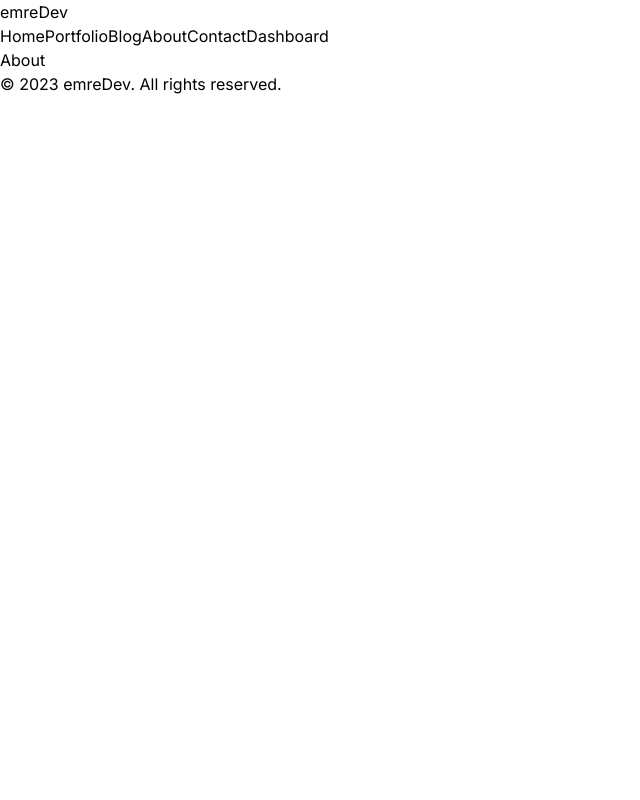
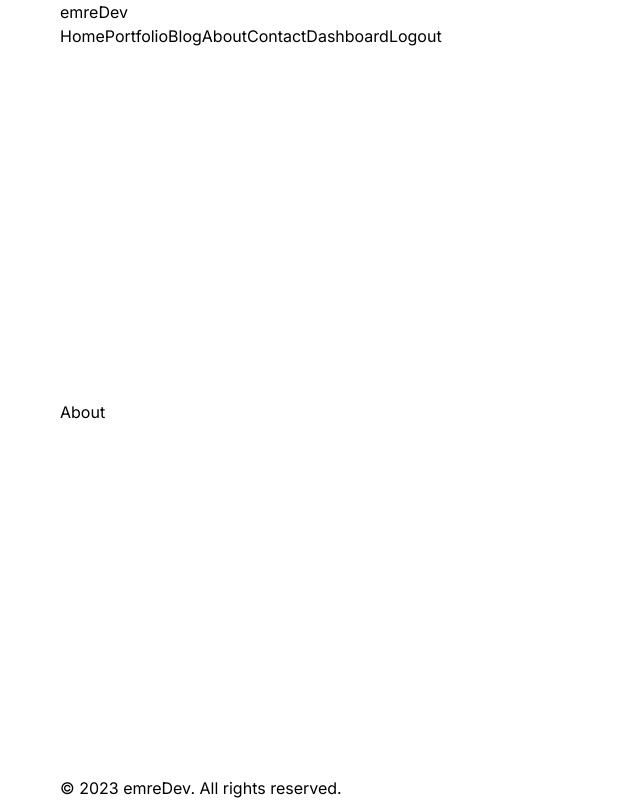
Before and after one commit to emrecoban/company, a Next.js app: page /about in a window 1280 px wide. Shown: the whole page, without its empty margins (0-640 px from the left). Built offline with nearby package versions, Linux system fonts and the light colour scheme.

Commit message:
navbar updated

```diff
--- a/src/app/globals.css
+++ b/src/app/globals.css
@@ -1,3 +1,13 @@
 @tailwind base;
 @tailwind components;
 @tailwind utilities;
+
+.container {
+    max-width: 1366px;
+    min-height: 100vh;
+    margin: 0 auto;
+    padding: 0 60px;
+    display: flex;
+    flex-direction: column;
+    justify-content: space-between;
+}
--- a/src/app/layout.js
+++ b/src/app/layout.js
@@ -14,9 +14,11 @@ export default function RootLayout({ children }) {
   return (
     <html lang="en">
       <body className={inter.className}>
-        <Navbar />
-        {children}
-        <Footer />
+        <div className='container'>
+          <Navbar />
+          {children}
+          <Footer />
+        </div>
       </body>
     </html>
   )
--- a/src/components/navbar/Navbar.jsx
+++ b/src/components/navbar/Navbar.jsx
@@ -1,5 +1,8 @@
+'use client'
+
 import Link from 'next/link'
 import React from 'react'
+import style from './navbar.module.css'
 
 const links = [
     {
@@ -36,12 +39,15 @@ const links = [
 
 const Navbar = () => {
     return (
-        <div>
-            <Link href="/">emreDev</Link>
-            <div>
+        <div className={style.container}>
+            <Link href="/" className={style.logo}>emreDev</Link>
+            <div className={style.links}>
                 {links.map((link) => (
-                    <Link key={link.id} href={link.url}>{link.title}</Link>
+                    <Link key={link.id} href={link.url} className={style.link}>{link.title}</Link>
                 ))}
+                <button className={style.logout} onClick={() => {
+                    console.log("logget out")
+                }}>Logout</button>
             </div>
         </div>
     )
--- /dev/null
+++ b/src/components/navbar/navbar.module.css
@@ -0,0 +1,9 @@
+.container {}
+
+.logo {}
+
+.links {}
+
+.link {}
+
+.logout {}
```
Also changed, not shown: src/components/footer/footer.module.css (added).
